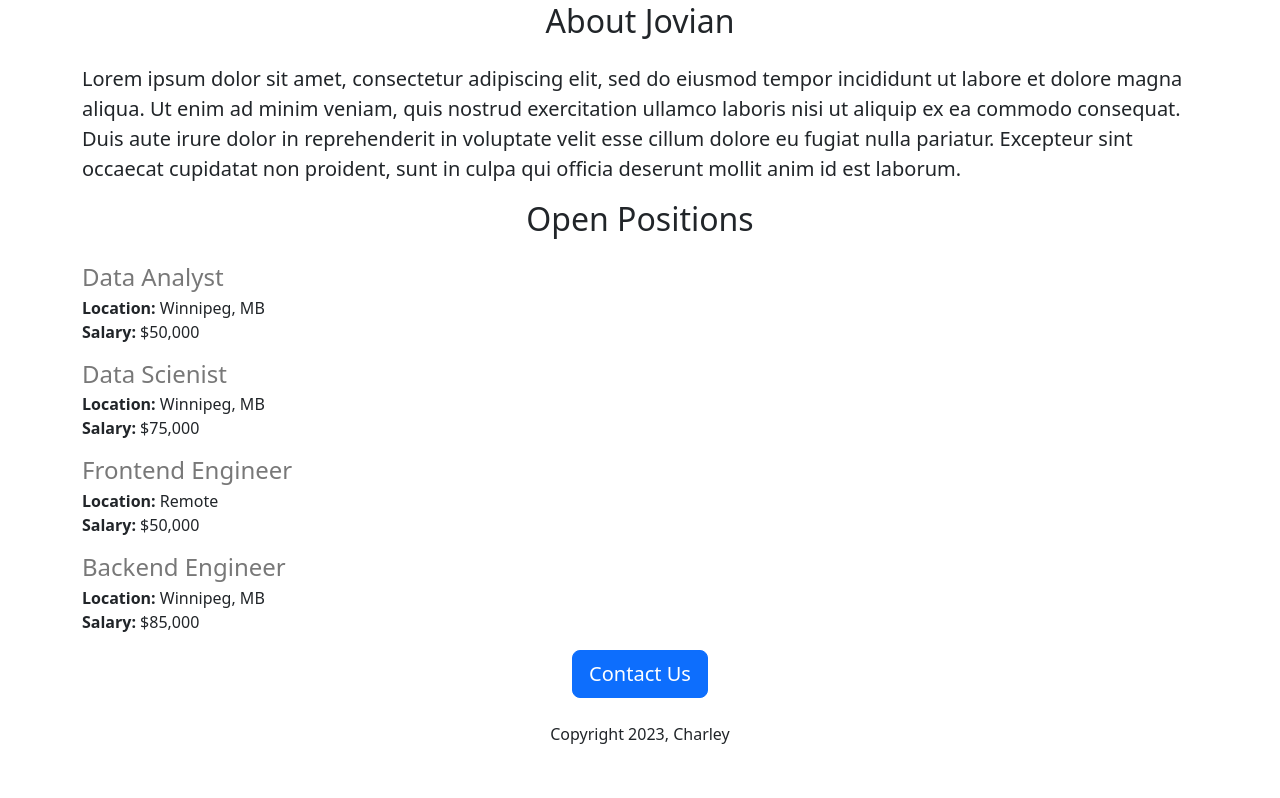
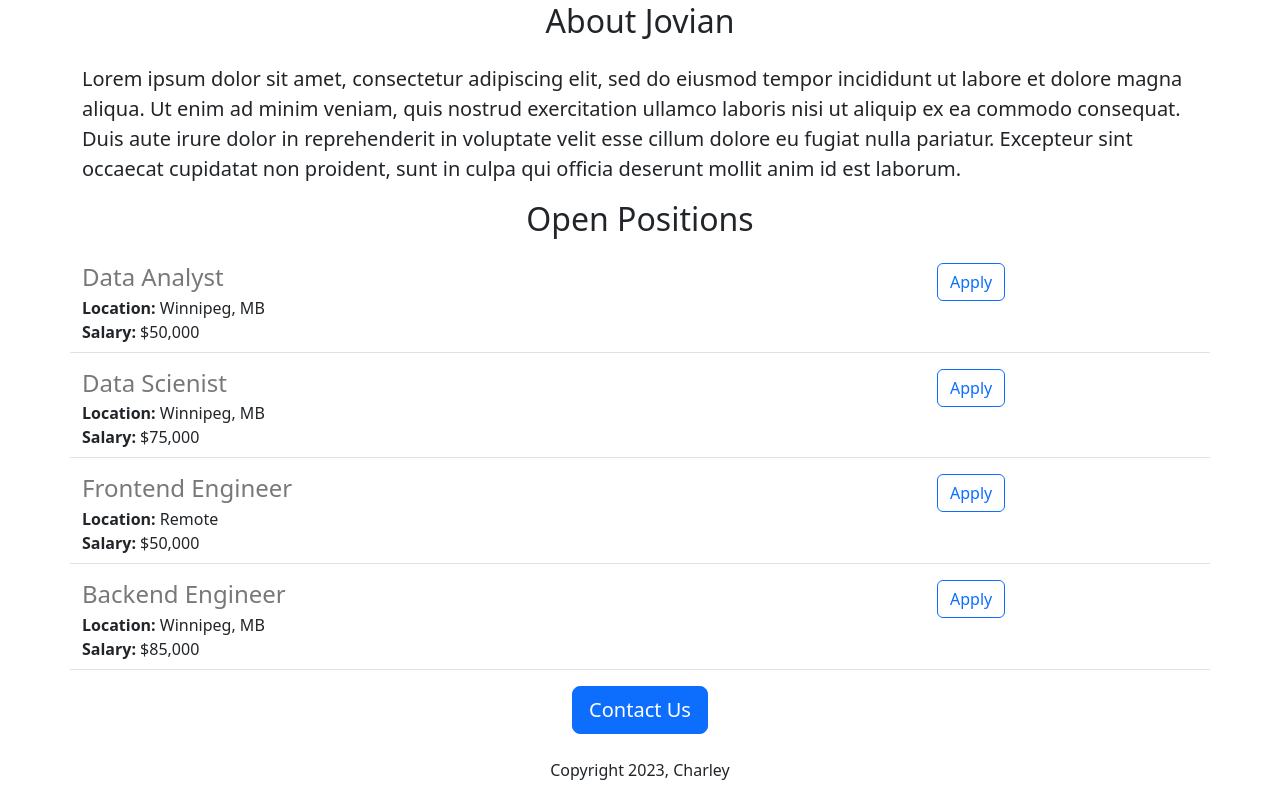
Before and after one commit to Dingis420/jovian-careers-website-v2, a Flask app: page / in a window 1280 px wide. Shown: the part 446-1244 px from the top of the page. Before the commit the page ends 1190 px from the top, so only its background shows below. Run offline with Flask 3, Linux system fonts and the light colour scheme.

```diff
--- a/app.py
+++ b/app.py
@@ -1,5 +1,5 @@
 #import flask, and render template function
-from flask import Flask, render_template
+from flask import Flask, render_template,jsonify
 
 app = Flask(__name__)
 #defining a job list for dynamic entry
@@ -34,6 +34,8 @@ JOBS = [
 @app.route("/")
 def hello_world():
   return render_template("home.html", jobs=JOBS, company_name="Jovian")
-
+@app.route("/api/jobs")
+def list_jobs():
+  return jsonify(JOBS)
 if __name__ == "__main__":
   app.run(host='0.0.0.0', debug=True)
--- a/templates/jobitems.html
+++ b/templates/jobitems.html
@@ -1,4 +1,7 @@
-<div style="margin-bottom:16px;">
+<!--creating a table with bootstrap-->
+<div class="border-bottom row" style="margin-bottom:16px; padding-bottom:8px;">
+<!--distingish column within table-->
+ <div class="col-9">
   <h4
     style="color:rgb(120,120,120); margin-bottom:4px;">{{job['Title']}}
   </h4>
@@ -11,4 +14,8 @@
     <b>Salary:</b> {{job['Salary']}}
   </div>
   {% endif %}
+ </div>
+ <div class="col-3">
+  <button type="button" class="btn btn-outline-primary">Apply</button>
+ </div>
 </div>
```
